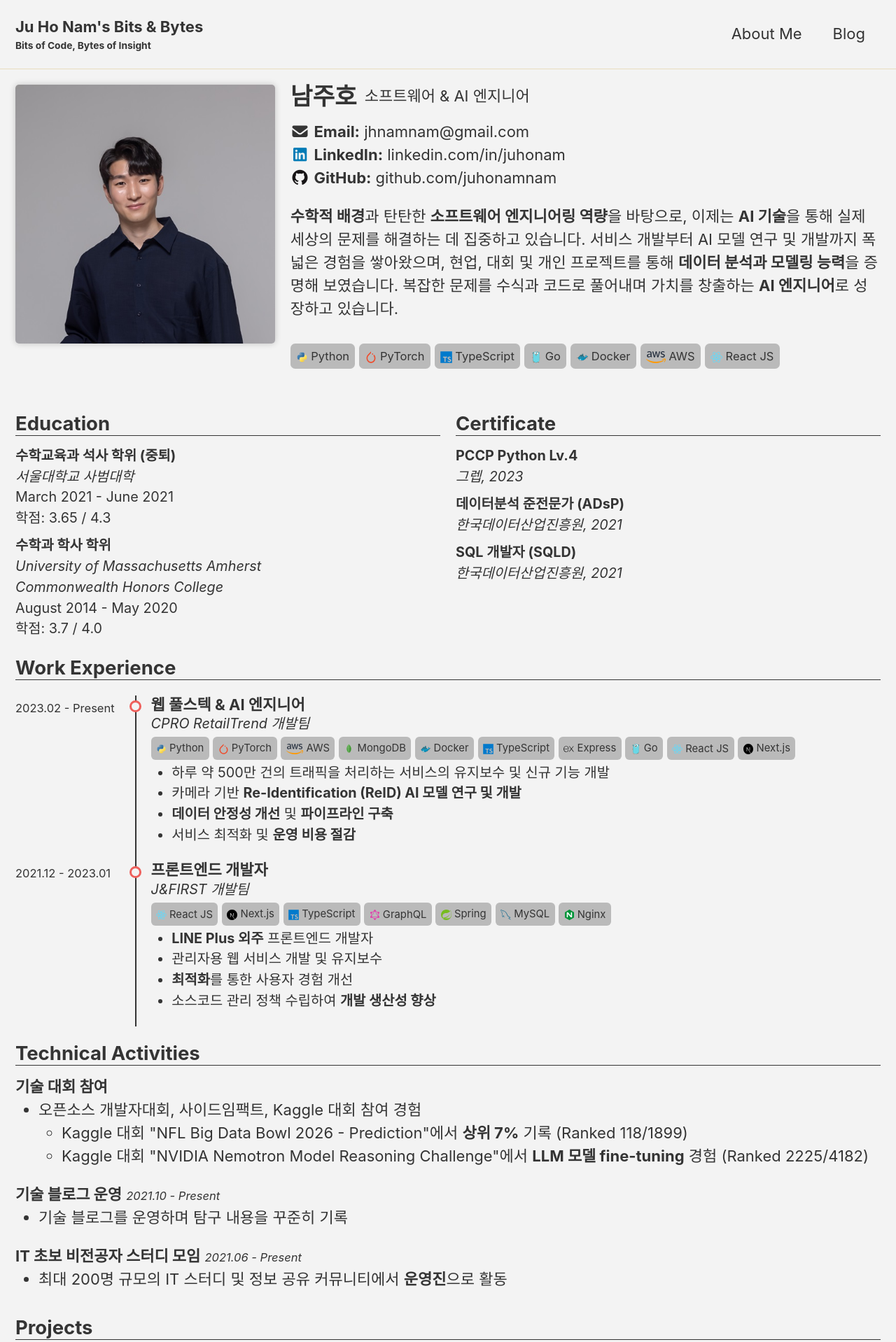
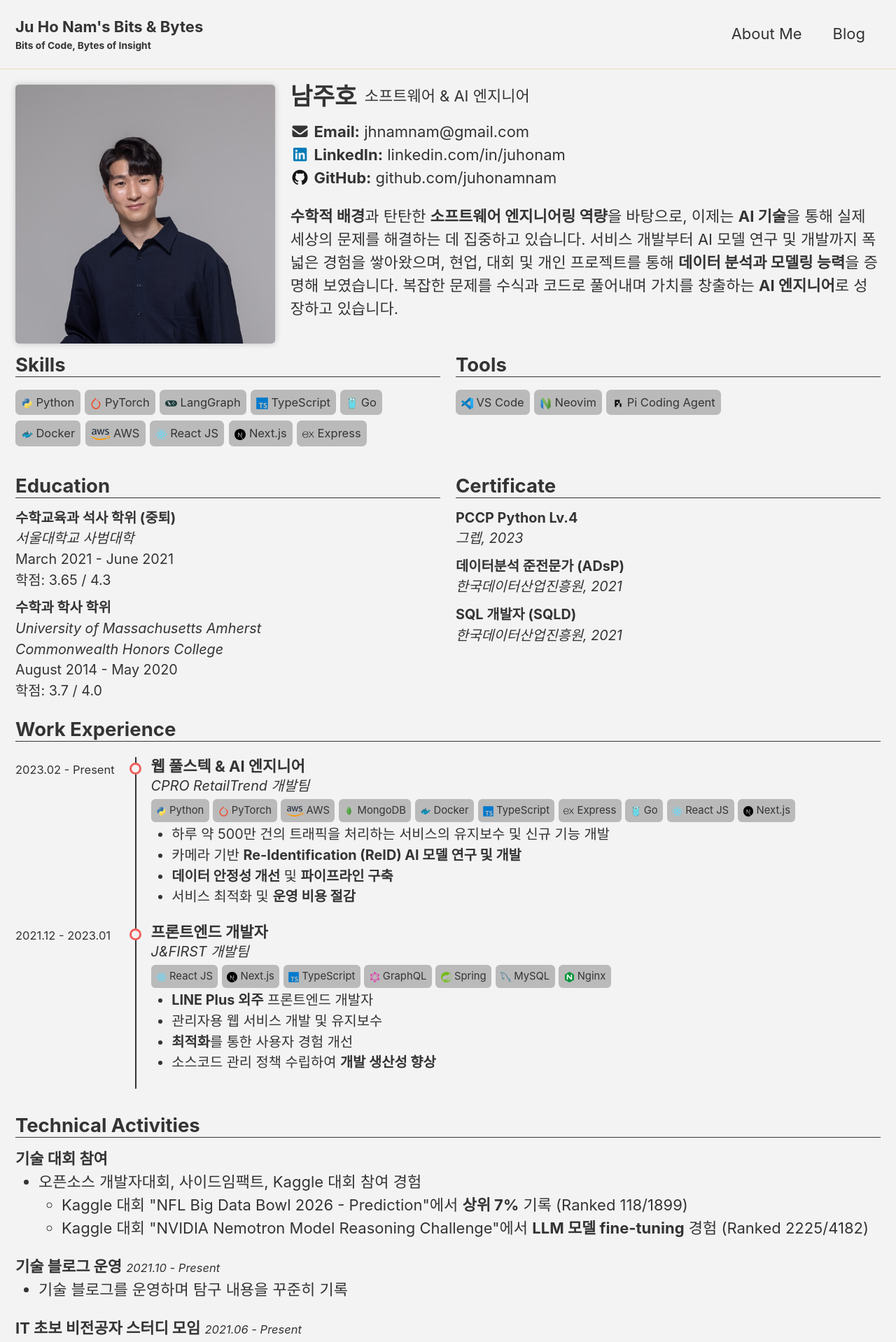
Before and after one commit to juhonamnam/juhonamnam.github.io, a Jekyll site: the page built from resume/index.html, in a window 1280 px wide. Shown: the top 1918 px of the page at 70% size. Built offline with Jekyll 4.4.1, drawn with Linux system fonts in a browser that asks for light colours; cached includes are drawn as plain includes.

Commit message:
add tools

```diff
--- a/_data/about-me/main.yml
+++ b/_data/about-me/main.yml
@@ -45,14 +45,24 @@ contacts:
     icon: "fab fa-fw fa-github"
     value: "github.com/juhonamnam"
     url: "https://github.com/juhonamnam"
+
 skills:
   - python
   - pytorch
+  - langgraph
   - typescript
   - go
   - docker
   - aws
   - react
+  - nextjs
+  - express
+
+tools:
+  - vscode
+  - neovim
+  - pi
+
 educations:
   - title:
       ko: "수학교육과 석사 학위 (중퇴)"
--- a/_includes/spec-icon.html
+++ b/_includes/spec-icon.html
@@ -2,11 +2,14 @@
 {%- assign icon_url = site.data.spec-icon.icon_base_url | append: spec_key | append: '.svg' -%}
 {%- assign spec_name = site.data.spec-icon.data[spec_key].name -%}
 {%- assign post_id = site.data.spec-icon.data[spec_key].post_id -%}
+{%- assign spec_url = site.data.spec-icon.data[spec_key].url -%}
 
 {%- if post_id -%}
   <a href="{{ post_id | prepend: site.data.spec-icon.post_base_url }}">
+{%- elsif spec_url -%}
+  <a href="{{ spec_url }}">
 {%- endif -%}
 <img src="{{ icon_url }}" style="height:1em;" alt="" /> {{ spec_name -}}
-{%- if post_id -%}
+{%- if post_id or spec_url -%}
   </a>
 {%- endif -%}
--- a/_sass/custom/pages/about-me.scss
+++ b/_sass/custom/pages/about-me.scss
@@ -1,4 +1,7 @@
 .about-me {
+  display: flex;
+  flex-direction: column;
+
   div.horizontal-spacer {
     height: 1em;
   }
@@ -153,7 +156,6 @@
     display: grid;
     grid-template-columns: 1fr 1fr;
     gap: 1em;
-    margin-top: 2em;
 
     @include breakpoint(max-width $small - 1px) {
       grid-template-columns: 1fr;
@@ -163,6 +165,15 @@
       .info-item {
         margin: 0.5em 0;
         font-size: 0.9em;
+
+        a {
+          color: inherit;
+          text-decoration: none;
+          &:hover {
+            color: $primary-color;
+            text-decoration: underline;
+          }
+        }
       }
       ul {
         padding: 0;
@@ -408,6 +419,7 @@
       border-color: $muted-text-color;
       @media print {
         border-bottom: 1px solid $muted-text-color;
+        margin: 1em 0;
       }
     }
     .qrcode {
--- a/resume/index.html
+++ b/resume/index.html
@@ -39,15 +39,25 @@ use_qrcode: true
       <!--excerpt open-->
       {%- include about-me/description.html description=site.data.about-me.main.description language=language -%}
       <!--excerpt close-->
-      <p>
+    </div>
+
+    <div class="info-grid">
+      <div class="info-box">
+        <h2>Skills</h2>
         {%- for skill in site.data.about-me.main.skills -%}
           <small class="badge">{% include spec-icon.html spec_key=skill %}</small>
           {{- " " -}}
         {%- endfor -%}
-      </p>
-    </div>
+      </div>
 
-    <div class="info-grid">
+      <div class="info-box">
+        <h2>Tools</h2>
+        {%- for tool in site.data.about-me.main.tools -%}
+          <small class="badge">{% include spec-icon.html spec_key=tool %}</small>
+          {{- " " -}}
+        {%- endfor -%}
+      </div>
+
       <div class="info-box">
         <h2>Education</h2>
         {%- for education in site.data.about-me.main.educations -%}
```
Also changed, not shown: _data/spec-icon.yml (+8 -0 lines), about-me/index.html (+14 -4 lines), images/icons/neovim.svg (added), images/icons/pi.svg (added), images/icons/vscode.svg (added).
